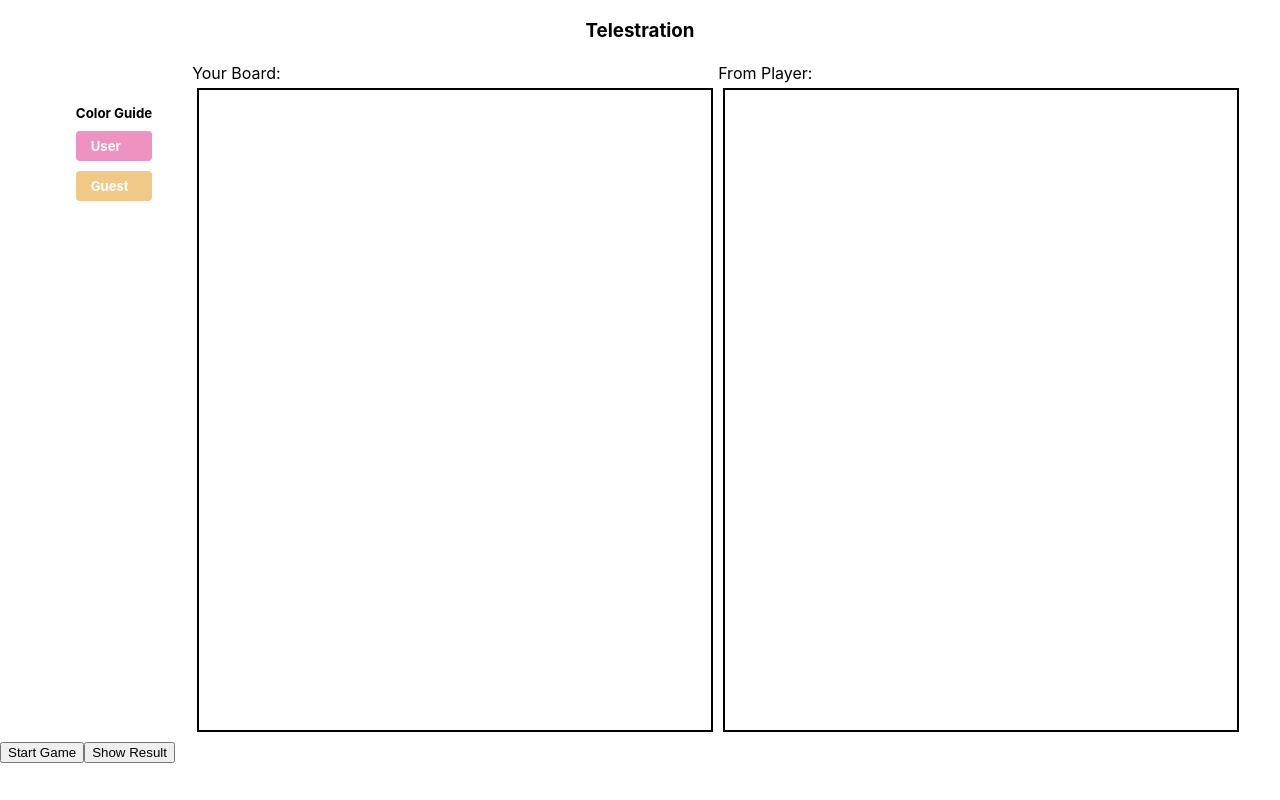
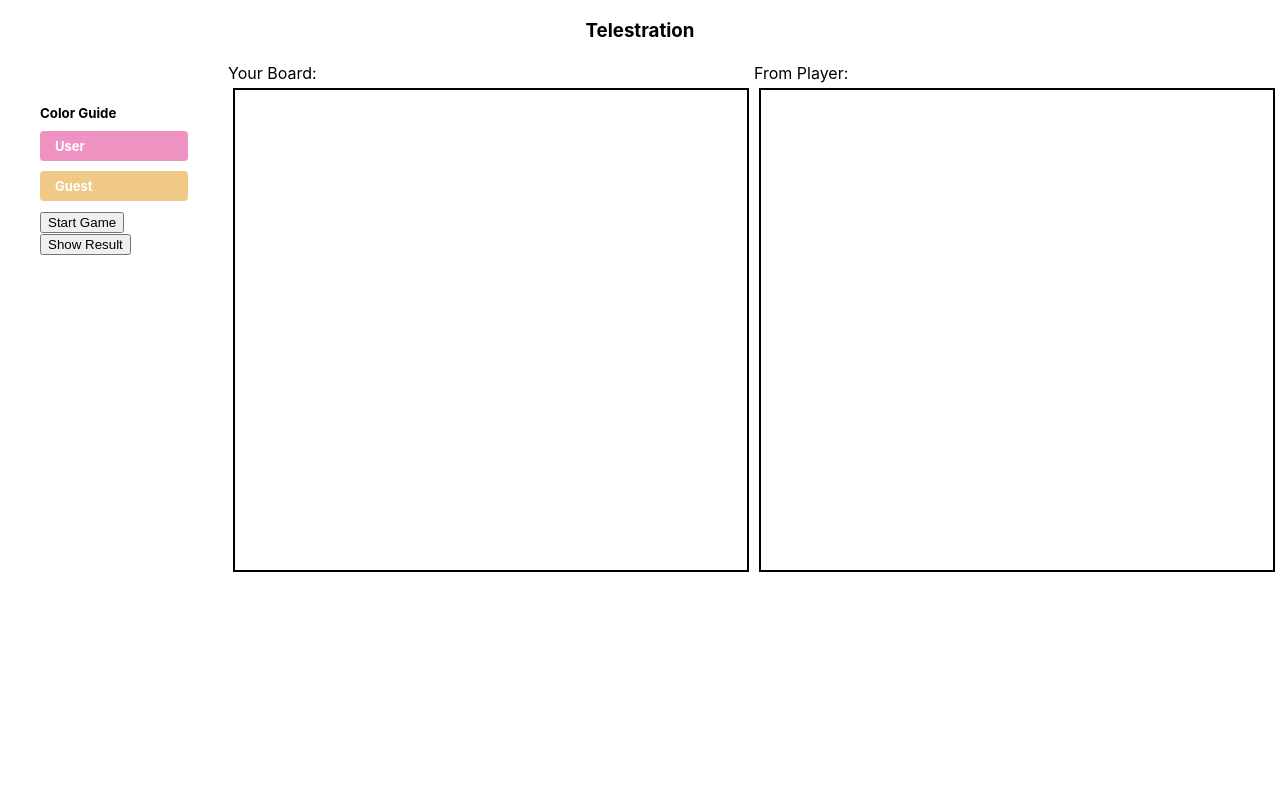
Before and after one commit to ianyang123/TeamHealthBooster, a React (Create React App) app in the folder socket-io-client/: page / in a window 1280 px wide. Built offline with nearby package versions, Linux system fonts and the light colour scheme; no server answers.

Commit message:
Fix merge conflict

```diff
--- a/socket-io-client/src/App.js
+++ b/socket-io-client/src/App.js
@@ -13,29 +13,26 @@ class App extends Component {
 		<h3 style={{ textAlign: 'center' }}>Telestration</h3>
 
 		<div className="state">
-		<GameState className = "gameState"/>
+		<GameState className="gameState"/>
 		</div>
 
 		<div className="main">
-
 		  <div className="color-guide">
 			<h5>Color Guide</h5>
 			<div className="user user">User</div>
 			<div className="user guest">Guest</div>
+			<StartGame className="startGame"/>
+			<ShowResult className="showResult"/>
 		  </div>
-
 		  <div>
 			<div>Your Board:</div>
 			<Canvas/>
 		  </div>
-
 		  <div>
 		    <div>From Player:</div>
 			<CanvasReceiver/>
 		  </div>
 		</div>
-		<StartGame className = "startGame"/>
-		<ShowResult className = "showResult"/>
 	  </Fragment>
 	);
   }
--- a/socket-io-client/src/canvas.js
+++ b/socket-io-client/src/canvas.js
@@ -88,7 +88,7 @@
 		  // We use the ref attribute to get direct access to the canvas element.
 		  ref={(ref) => (this.canvas = ref)}
 		  width={window.innerWidth * 0.4}
-		  height={window.innerHeight * 0.8}
+		  height={window.innerHeight * 0.6}
 		  style={{ background: 'white', margin: '5px', border: '2px solid #000000' }}
 		  onMouseDown={this.onMouseDown}
 		  onMouseLeave={this.endPaintEvent}
--- a/socket-io-client/src/canvasReceiver.js
+++ b/socket-io-client/src/canvasReceiver.js
@@ -31,6 +31,7 @@ class CanvasReceiver extends Component {
       this.ctx.lineWidth = 5;
 
       socket.on("updatePaint", data => {
+		  console.log("updatePaint");
          const { userId, line } = data;
          if (userId !== this.userId) {
             this.ctx.clearRect(0, 0, this.canvas.width, this.canvas.height);
@@ -41,12 +42,16 @@ class CanvasReceiver extends Component {
       });
 
       socket.on("updateResult", data => {
-		  console.log(data);
         const { userId, line } = data;
         this.ctx.clearRect(0, 0, this.canvas.width, this.canvas.height);
         line.forEach((position) => {
             this.paint(position.start, position.stop, this.guestStrokeStyle);
         });
+      });
+
+      socket.on("gameEnd", data => {
+		  console.log("game end");
+          this.ctx.clearRect(0, 0, this.canvas.width, this.canvas.height);
       });
     }
 
@@ -56,7 +61,7 @@ class CanvasReceiver extends Component {
         // We use the ref attribute to get direct access to the canvas element.
           ref={(ref) => (this.canvas = ref)}
           width={window.innerWidth * 0.4}
-		  height={window.innerHeight * 0.8}
+          height={window.innerHeight * 0.6}
           style={{ background: 'white', margin: '5px', border: '2px solid #000000' }}
           onMouseDown={this.onMouseDown}
           onMouseLeave={this.endPaintEvent}
```
Also changed, not shown: 1 other file (tests, documents, lock files or other folders). Lines whose indentation alone changed are shown as unchanged.
